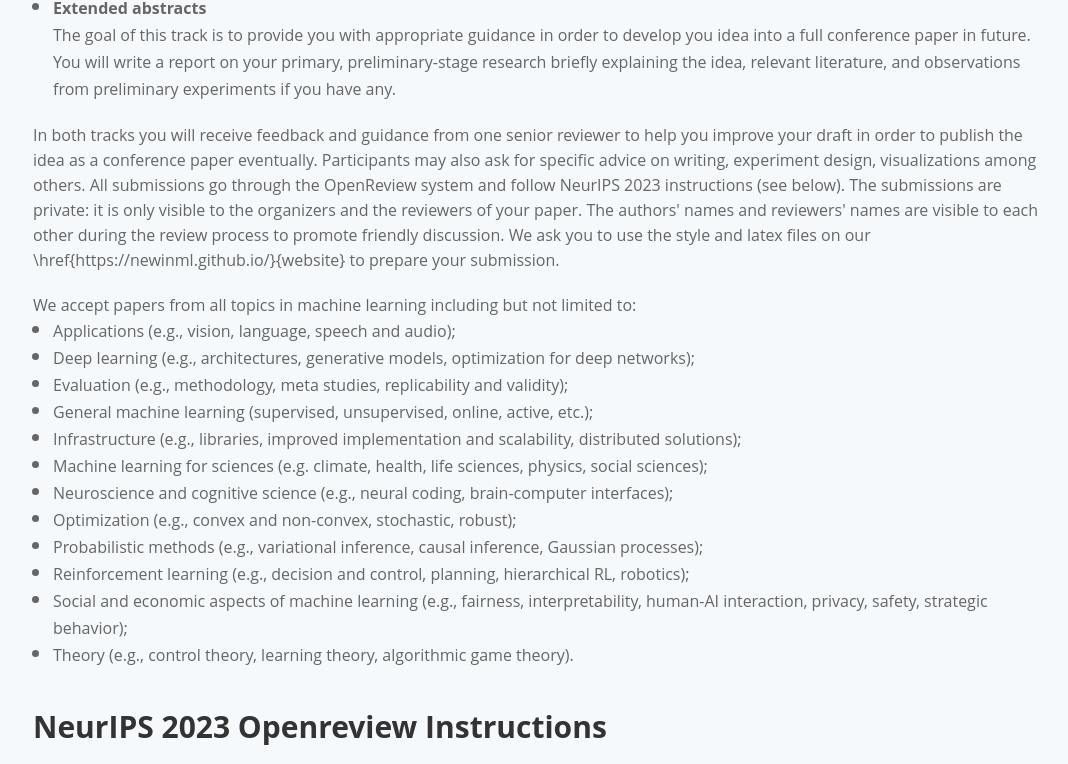
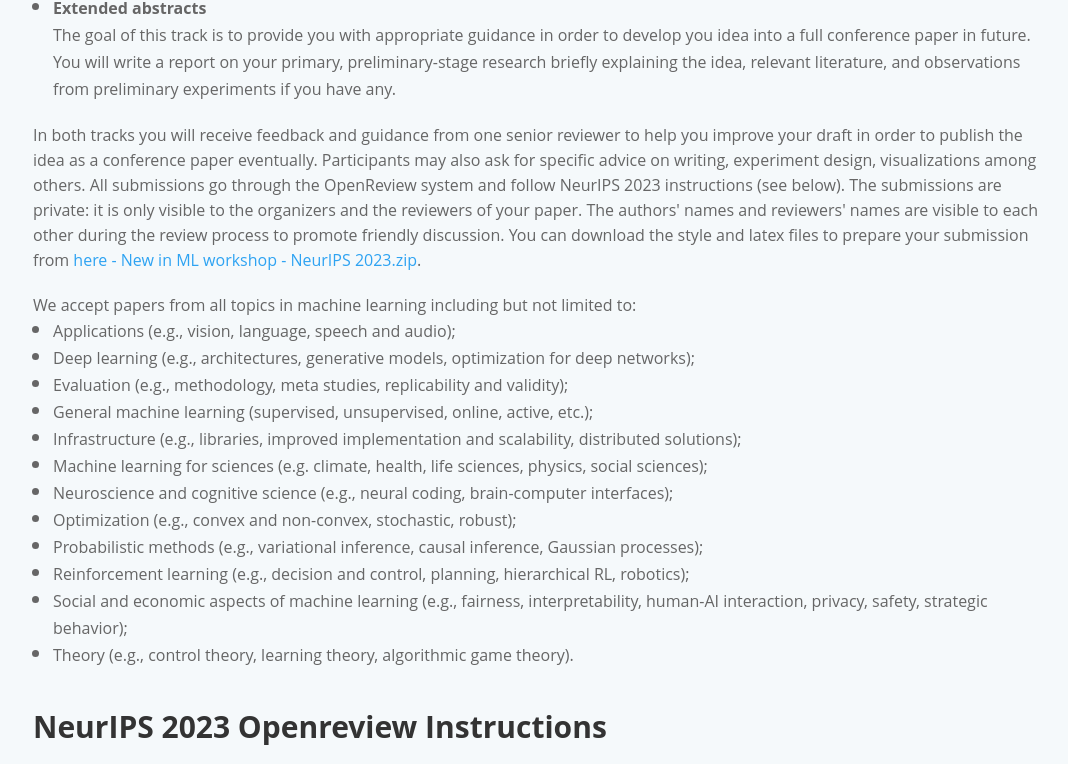
Before and after one commit to NehzUx/NewInML2023NeurIPS, a plain HTML site: page index.html in a window 1280 px wide. Shown: the part 1496-2260 px from the top of the page, without its empty margins (95-1163 px from the left). Drawn offline with Linux system fonts and the light colour scheme; a web font is replaced by a local one.

Commit message:
Added style and latex files zip

```diff
--- a/index.html
+++ b/index.html
@@ -893,8 +893,7 @@
                                                          visualizations among others. All submissions go through the OpenReview system and follow NeurIPS 2023
                                                          instructions (see below). The submissions are private: it is only visible to the organizers and the
                                                          reviewers of your paper. The authors' names and reviewers' names are visible to each other during the
-                                                         review process to promote friendly discussion. We ask you to use the style and latex files on our
-                                                         \href{https://newinml.github.io/}{website} to prepare your submission.</span>
+                                                         review process to promote friendly discussion. You can download the style and latex files to prepare your submission from <a href="content/New in ML workshop - NeurIPS 2023.zip">here - New in ML workshop - NeurIPS 2023.zip</a>.</span>
                                                     </p>
 
                                                     <p><span style="font-weight: 400; font-size: medium;">We accept papers from all topics in machine learning including but not limited to:</span>
```
Also changed, not shown: 1 other file.
